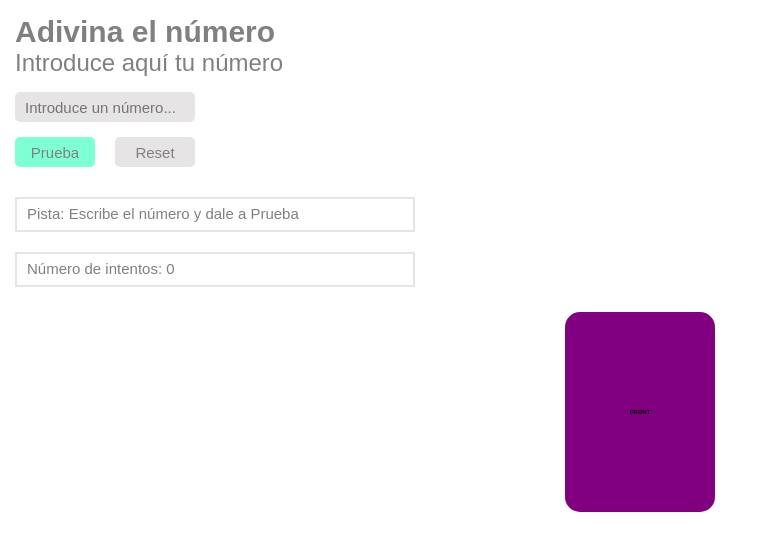
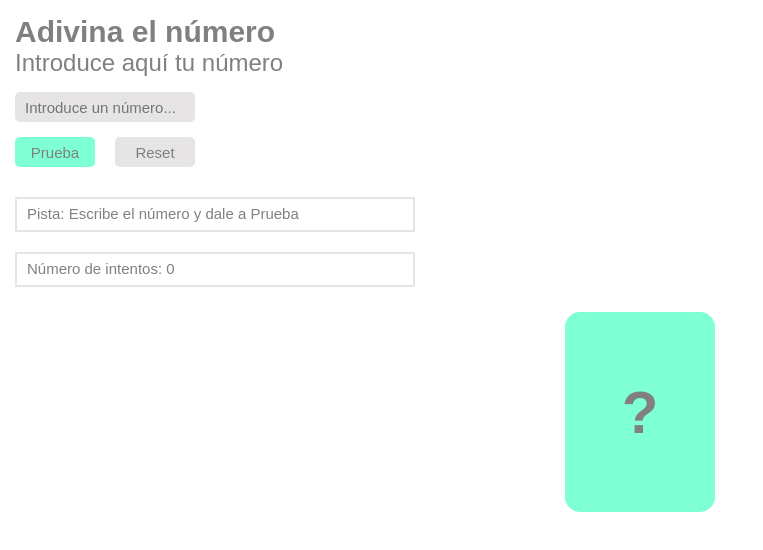
Before and after one commit to lupeMorales/guess-the-number, a plain HTML site: page index.html in a window 1280 px wide. Shown: the whole page, without its empty margins (0-763 px from the left). Drawn offline with Linux system fonts and the light colour scheme.

Commit message:
update card

```diff
--- a/css/styles.css
+++ b/css/styles.css
@@ -94,7 +94,7 @@
   transition: transform 1s;
 }
 .card-front {
-  background-color: purple;
+  background-color: aquamarine;
   transform: perspective(500px) rotateY(0deg);
 }
 .card-back {
@@ -108,7 +108,7 @@
   transform: perspective(500px) rotateY(360deg);
 }
 .secretNum {
-  font-size: 5rem;
+  font-size: 6rem;
   font-weight: 700;
   background-color: transparent;
   text-align: center;
--- a/index.html
+++ b/index.html
@@ -33,15 +33,13 @@
         <p class="count js-count">Número de intentos: 0</p>
       </div>
    <div class="card">  <div class="card-front js-front">
-          <h2>FRONT</h2>
+          <p class="secretNum">?</p>
           </div>
           <div class="card-back js-back">
             <h2 class="secretNum js-secretNum"></h2>
           </div>
         </div>
 
-
-
     </main>
     <script src="./js/main.js"></script>
   </body>
--- a/js/main.js
+++ b/js/main.js
@@ -25,7 +25,7 @@ function validateNum(num) {
   num = parseInt(inputNumber.value);
 
   if (num >= maxNum || isNaN(num)) {
-    writeClue("Debes intruducir un número entre 1 y 100");
+    writeClue("Introduce un número entre 1 y 100");
   } else if (num > random) {
     writeClue("Demasiado alto");
   } else if (num < random) {
```
